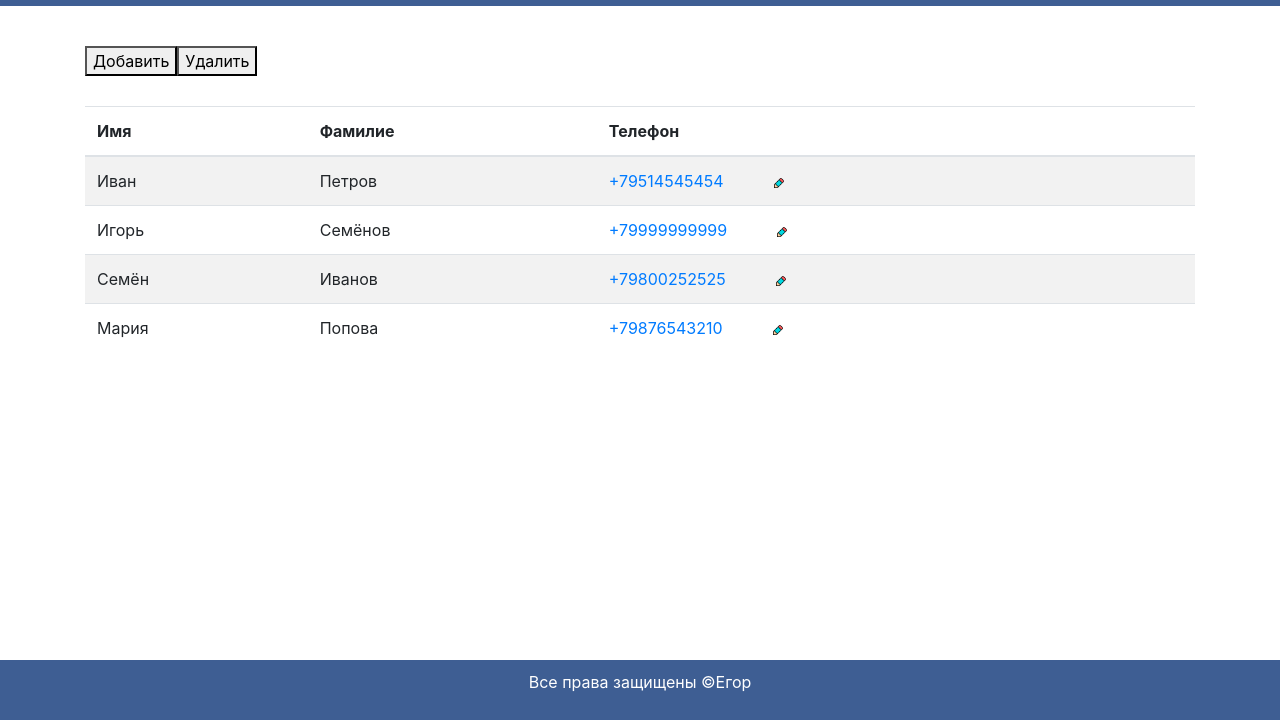
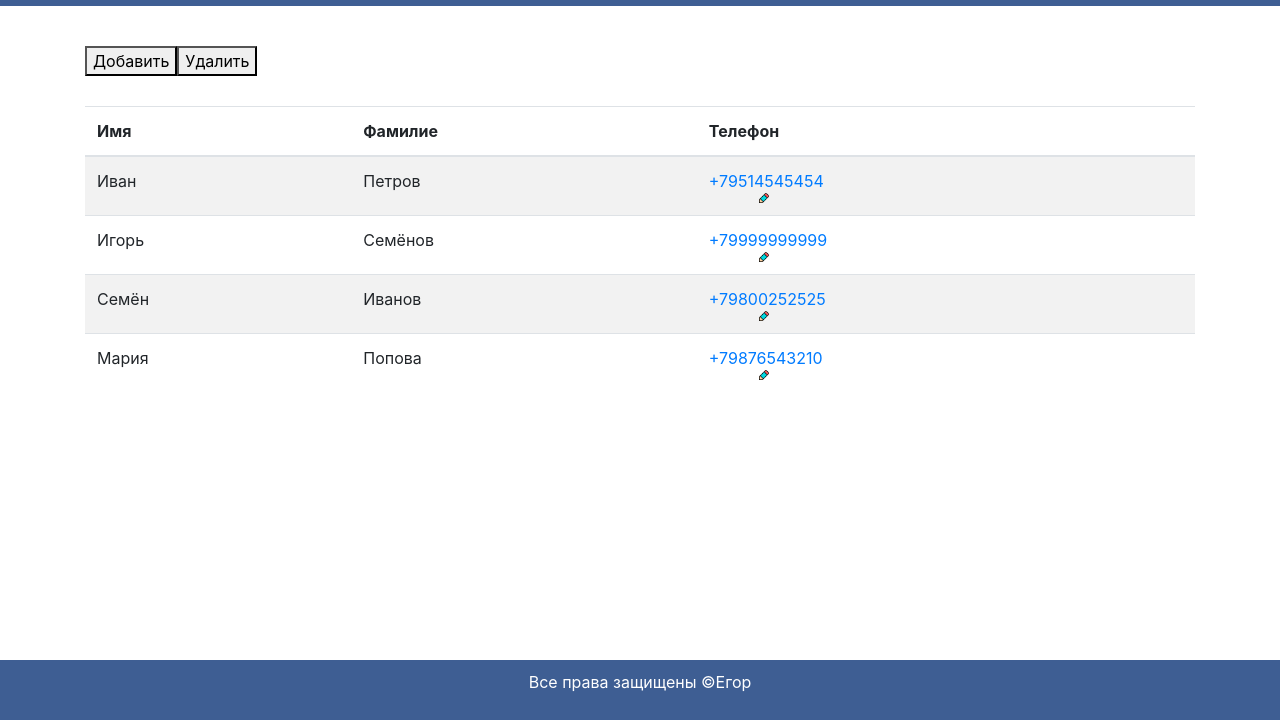
Before and after one commit to EGORBRUH/PHONEBOOK, a plain HTML site: page index.html in a window 1280 px wide. Shown: the part 80-800 px from the top of the page. Drawn offline with nearby package versions, Linux system fonts and the light colour scheme.

Commit message:
иправил доп

```diff
--- a/phonebook/css/style.css
+++ b/phonebook/css/style.css
@@ -41,12 +41,12 @@ body {
 
 .edit-icon {
   margin-left: 50px;
-  display: inline-block;
+  display: block;
   width: 10px;
   height: 10px;
   border: none;
   background-color: transparent;
-  background-image: url("/phonebook/img/free-icon-edit-2550330.png");
+  background-image: url("/phonebook/img/edit.png");
   background-size: contain;
   background-repeat: no-repeat;
   background-position: 0 0;
--- a/phonebook/js/script.js
+++ b/phonebook/js/script.js
@@ -221,10 +221,10 @@ const data = [
     tdPhone.append(phoneLink);
     const editBtn = document.createElement('button');
     editBtn.classList.add('edit-icon');
-
+    phoneLink.append(editBtn);
 
     tr.append(tdDell, tdName, tdSurname, tdPhone);
-    phoneLink.append(editBtn)
+
     return tr;
   };
 
```
Also changed, not shown: phonebook/img/edit.png (renamed from phonebook/img/free-icon-edit-2550330.png).
